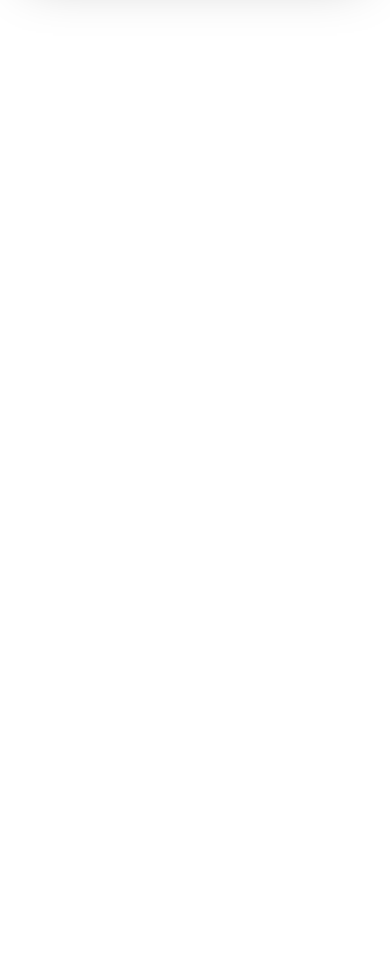
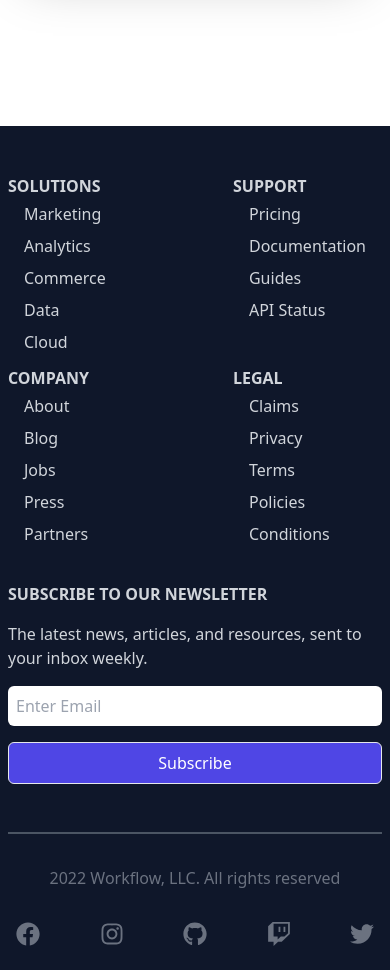
Before and after one commit to mjr0924/cloud-app-react-tailwind, a React (Create React App) app: page / in a window 390 px wide. Shown: the part 8560-9530 px from the top of the page. Before the commit the page ends 8686 px from the top, so only its background shows below. Built offline with nearby package versions, Linux system fonts and the light colour scheme.

Commit message:
updated Footer component

```diff
--- a/package.json
+++ b/package.json
@@ -9,7 +9,9 @@
     "@testing-library/user-event": "^13.5.0",
     "react": "^18.0.0",
     "react-dom": "^18.0.0",
+    "react-icons": "^4.3.1",
     "react-scripts": "5.0.1",
+    "react-scroll": "^1.8.7",
     "web-vitals": "^2.1.4"
   },
   "scripts": {
--- a/src/App.js
+++ b/src/App.js
@@ -1,5 +1,6 @@
 import About from "./components/About";
 import AllInOne from "./components/AllInOne";
+import Footer from "./components/Footer";
 import Hero from "./components/Hero";
 import Navbar from "./components/Navbar";
 import Pricing from "./components/Pricing";
@@ -14,6 +15,7 @@
       <Support />
       <AllInOne />
       <Pricing />
+      <Footer />
     </>
   );
 }
--- /dev/null
+++ b/src/components/Footer.jsx
@@ -0,0 +1,81 @@
+import {
+  FaFacebook,
+  FaGithub,
+  FaInstagram,
+  FaTwitter,
+  FaTwitch,
+} from "react-icons/fa";
+
+const Footer = () => {
+  return (
+    <div className="w-full mt-24 bg-slate-900 text-gray-300 py-2 px-2">
+      <div className="max-w-[1240px] mx-auto grid grid-cols-1 sm:grid-cols-2 md:grid-cols-6 border-b-2 border-gray-600 py-8">
+        <div>
+          <h6 className="font-bold uppercase pt-2">Solutions</h6>
+          <ul>
+            <li className="py-1">Marketing</li>
+            <li className="py-1">Analytics</li>
+            <li className="py-1">Commerce</li>
+            <li className="py-1">Data</li>
+            <li className="py-1">Cloud</li>
+          </ul>
+        </div>
+
+        <div>
+          <h6 className="font-bold uppercase pt-2">SUPPORT</h6>
+          <ul>
+            <li className="py-1">Pricing</li>
+            <li className="py-1">Documentation</li>
+            <li className="py-1">Guides</li>
+            <li className="py-1">API Status</li>
+          </ul>
+        </div>
+
+        <div>
+          <h6 className="font-bold uppercase pt-2">COMPANY</h6>
+          <ul>
+            <li className="py-1">About</li>
+            <li className="py-1">Blog</li>
+            <li className="py-1">Jobs</li>
+            <li className="py-1">Press</li>
+            <li className="py-1">Partners</li>
+          </ul>
+        </div>
+
+        <div>
+          <h6 className="font-bold uppercase pt-2">LEGAL</h6>
+          <ul>
+            <li className="py-1">Claims</li>
+            <li className="py-1">Privacy</li>
+            <li className="py-1">Terms</li>
+            <li className="py-1">Policies</li>
+            <li className="py-1">Conditions</li>
+          </ul>
+        </div>
+
+        <div className="col-span-2 pt-8 md:pt-2">
+          <p className="font-bold uppercase">SUBSCRIBE TO OUR NEWSLETTER</p>
+          <p className="py-4">
+            The latest news, articles, and resources, sent to your inbox weekly.
+          </p>
+          <form className="flex flex-col sm:flex-row">
+            <input className="w-full p-2 mr-4 rounded-md mb-4" type="email" placeholder="Enter Email" />
+            <button className="p-2 mb-4">Subscribe</button>
+          </form>
+        </div>
+      </div>
+      <div className="flex flex-col max-w-[1240px] px-2 py-4 mx-auto justify-between sm:flex-row text-center text-gray-500">
+        <p className="py-4">2022 Workflow, LLC. All rights reserved</p>
+        <div className="flex justify-between sm:w-[300px] pt-4 text-2xl">
+          <FaFacebook />
+          <FaInstagram />
+          <FaGithub />
+          <FaTwitch />
+          <FaTwitter />
+        </div>
+      </div>
+    </div>
+  );
+};
+
+export default Footer;
--- a/src/components/Navbar.jsx
+++ b/src/components/Navbar.jsx
@@ -1,5 +1,6 @@
 import { MenuIcon, XIcon, xIcon } from "@heroicons/react/outline";
 import { useState } from "react";
+import { Link, animateScroll as scroll } from "react-scroll";
 
 const Navbar = () => {
   const [nav, setNav] = useState(false);
@@ -10,11 +11,13 @@
         <div className="flex items-center">
           <h1 className="text-3xl font-bold mr-4 sm:text-4xl">BRAND.</h1>
           <ul className="hidden md:flex">
-            <li>Home</li>
-            <li>About</li>
-            <li>Support</li>
-            <li>Platforms</li>
-            <li>Pricing</li>
+
+            <li><Link to="test1" smooth={true} offset={50} duration={500}>Home</Link></li>
+            <li><Link to="test1" smooth={true} offset={50} duration={500}>About</Link></li>
+            <li><Link to="test1" smooth={true} offset={50} duration={500}>Support</Link></li>
+            <li><Link to="test1" smooth={true} offset={50} duration={500}>Platforms</Link></li>
+            <li><Link to="test1" smooth={true} offset={50} duration={500}>Pricing</Link></li>
+
           </ul>
         </div>
         <div className="hidden md:flex pr-4">
```
Also changed, not shown: 1 other file (tests, documents, lock files or other folders).
